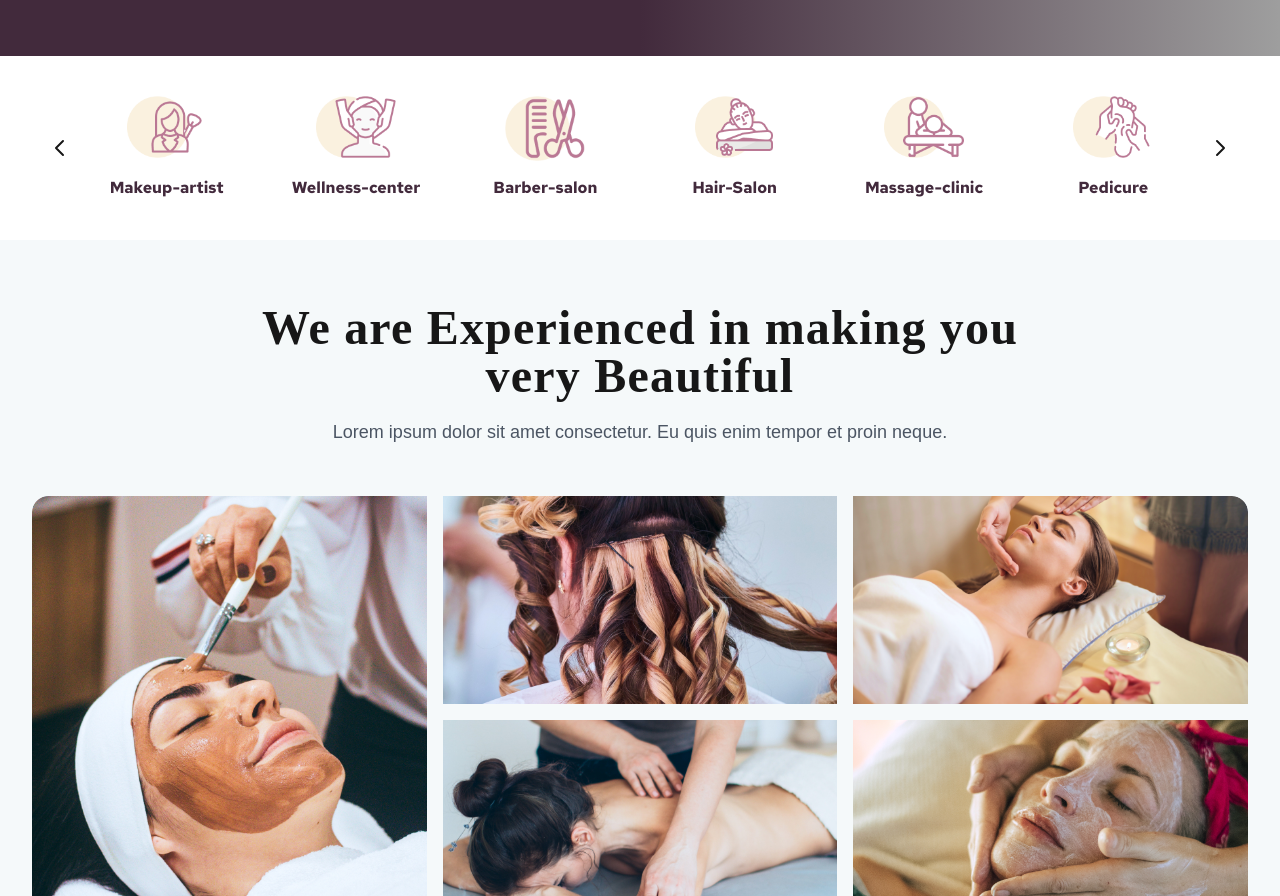
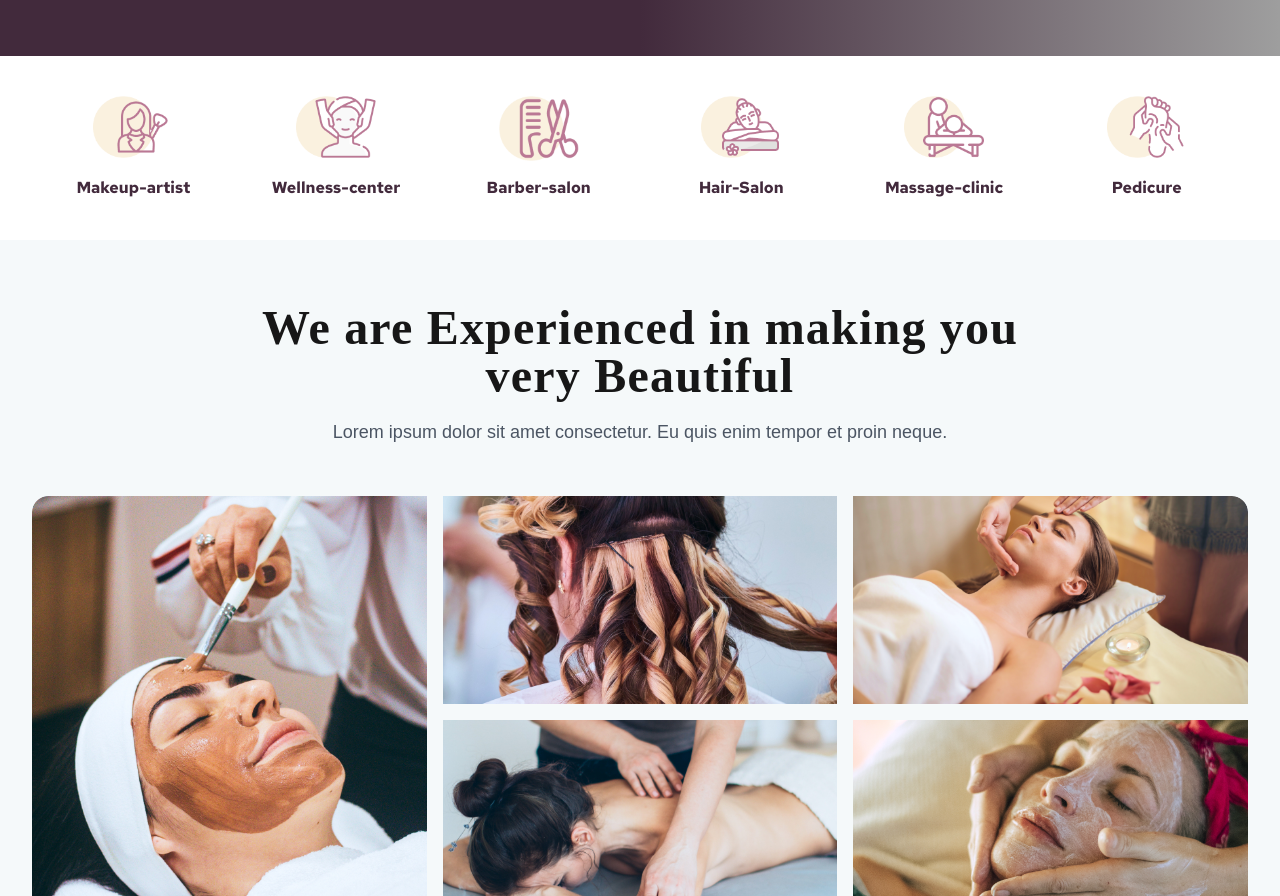
Before and after one commit to jameeshbx/jameeshbx-static-web-wellness, a Next.js app: page / in a window 1280 px wide. Shown: the part 820-1716 px from the top of the page. Built offline with nearby package versions, Linux system fonts and the light colour scheme; grey boxes are pictures that could not be loaded.

Commit message:
#3 category section large screen view arrows will be disable and mobile view arrows enable

```diff
--- a/src/app/components/categorysection.tsx
+++ b/src/app/components/categorysection.tsx
@@ -1,15 +1,14 @@
-"use client"
-import { useState } from 'react';
-import Image from 'next/image';
+"use client";
+import { useState } from "react";
 
 export function CategorySection() {
   const icons = [
-    { src: '/makeup.png', alt: 'Icon 1', title: 'Makeup-artist' },
-    { src: '/wellness center.png', alt: 'Icon 2', title: 'Wellness-center' },
-    { src: '/hair cut.png', alt: 'Icon 3', title: 'Barber-salon' },
-    { src: '/hair saloon.png', alt: 'Icon 4', title: 'Hair-Salon' },
-    { src: '/massage.png', alt: 'Icon 5', title: 'Massage-clinic' },
-    { src: '/pedicure.png', alt: 'Icon 6', title: 'Pedicure' },
+    { src: "/makeup.png", alt: "Icon 1", title: "Makeup-artist" },
+    { src: "/wellness center.png", alt: "Icon 2", title: "Wellness-center" },
+    { src: "/hair cut.png", alt: "Icon 3", title: "Barber-salon" },
+    { src: "/hair saloon.png", alt: "Icon 4", title: "Hair-Salon" },
+    { src: "/massage.png", alt: "Icon 5", title: "Massage-clinic" },
+    { src: "/pedicure.png", alt: "Icon 6", title: "Pedicure" },
   ];
 
   const [currentIndex, setCurrentIndex] = useState(0);
@@ -23,8 +22,8 @@ export function CategorySection() {
   };
 
   return (
-    <div className="bg-white  py-10">
-
+    <div className="bg-white py-10">
+      {/* Mobile View */}
       <div className="flex items-center justify-between w-full px-4 sm:hidden">
         <button className="p-2" onClick={handlePrev}>
           <svg
@@ -40,7 +39,7 @@ export function CategorySection() {
 
         <div className="flex flex-col items-center text-center rounded-lg">
           <div className="w-30 h-20 relative">
-            <Image
+            <img
               src={icons[currentIndex].src}
               alt={icons[currentIndex].alt}
               width={90}
@@ -66,19 +65,8 @@ export function CategorySection() {
         </button>
       </div>
 
+      {/* Larger Screen View */}
       <div className="hidden sm:flex items-center justify-between w-full px-10">
-        <button className="p-2">
-          <svg
-            fill="none"
-            viewBox="0 0 24 24"
-            strokeWidth="2"
-            stroke="currentColor"
-            className="w-6 h-6"
-          >
-            <path strokeLinecap="round" strokeLinejoin="round" d="M15 19l-7-7 7-7" />
-          </svg>
-        </button>
-
         <div className="grid grid-cols-1 sm:grid-cols-2 md:grid-cols-3 lg:grid-cols-6 w-full gap-4">
           {icons.map((icon) => (
             <div
@@ -86,7 +74,7 @@ export function CategorySection() {
               className="flex flex-col items-center text-center rounded-lg"
             >
               <div className="w-35 h-20 relative">
-                <Image
+                <img
                   src={icon.src}
                   alt={icon.alt}
                   width={80}
@@ -98,18 +86,6 @@ export function CategorySection() {
             </div>
           ))}
         </div>
-
-        <button className="p-2">
-          <svg
-            fill="none"
-            viewBox="0 0 24 24"
-            strokeWidth="2"
-            stroke="currentColor"
-            className="w-6 h-6"
-          >
-            <path strokeLinecap="round" strokeLinejoin="round" d="M9 5l7 7-7 7" />
-          </svg>
-        </button>
       </div>
     </div>
   );
```
